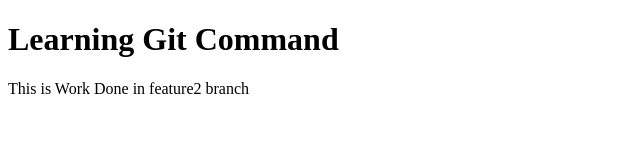
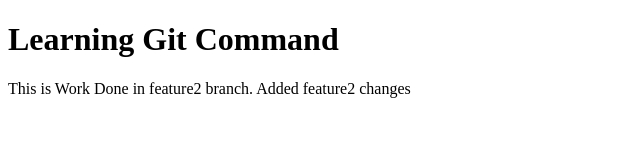
Before and after one commit to rishi8959/another_one, a plain HTML site: page index.html in a window 1280 px wide. Shown: the whole page, without its empty margins (0-640 px from the left). Drawn offline with Linux system fonts and the light colour scheme.

Commit message:
Added feature2 changes

```diff
--- a/index.html
+++ b/index.html
@@ -7,6 +7,6 @@
 </head>
 <body>
     <h1>Learning Git Command</h1>
-    <p>This is Work Done in feature2 branch</p>
+    <p>This is Work Done in feature2 branch. Added feature2 changes</p>
 </body>
 </html>
```
